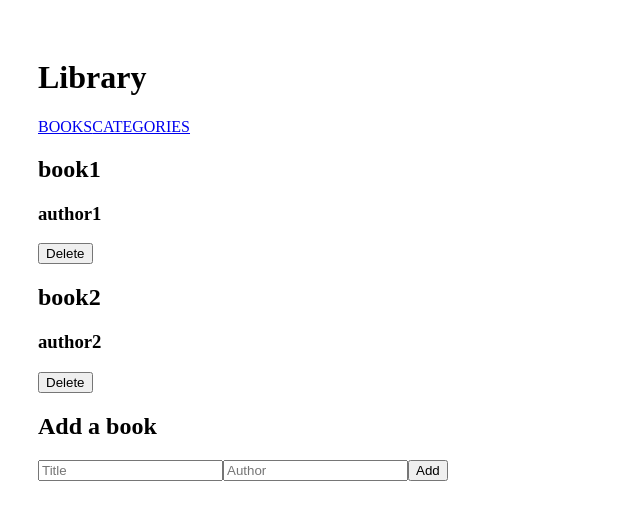
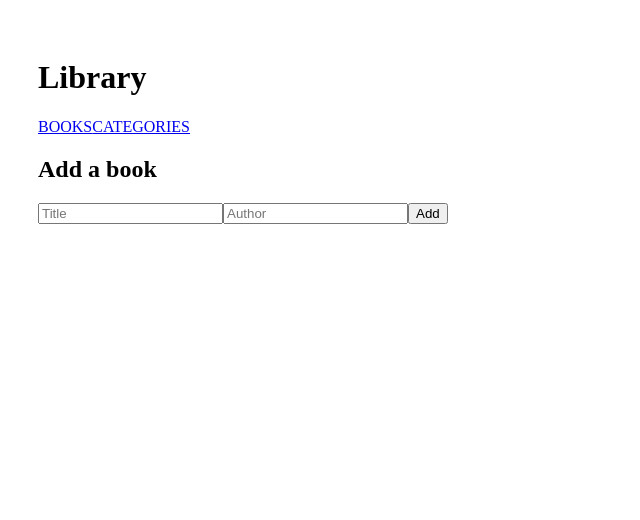
Before and after one commit to markotuya0/Bookstore-React-Redux, a React (Create React App) app: page / in a window 1280 px wide. Shown: the top 520 px of the page, without its empty margins (0-640 px from the left). Built offline with nearby package versions, Linux system fonts and the light colour scheme.

Commit message:
fixed linters

```diff
--- a/src/App.js
+++ b/src/App.js
@@ -1,20 +1,20 @@
-import {
-  Routes,
-  Route,
-} from 'react-router-dom';
+import { Routes, Route } from 'react-router-dom';
 import './App.css';
+import { useSelector } from 'react-redux';
 import Library from './components/Library';
 import Categories from './components/Categories';
 import Header from './components/Header';
 
 function App() {
+  const state = useSelector((state) => state);
+
   return (
     <>
       <Header />
       <main>
         <Routes>
-          <Route path="/" element={<Library />} />
-          <Route path="/categories" element={<Categories />} />
+          <Route path="/" element={<Library bookList={state.books} />} />
+          <Route path="/categories" element={<Categories categories={state.categories} />} />
         </Routes>
       </main>
     </>
--- a/src/components/AddBook.js
+++ b/src/components/AddBook.js
@@ -1,12 +1,52 @@
-import React from 'react';
+import React, { useState } from 'react';
+import { useDispatch, useSelector } from 'react-redux';
+import { add } from '../redux/books/books';
 
-const AddBook = () => (
-  <form>
-    <h2>Add a book</h2>
-    <input type="text" placeholder="Title" name="title" />
-    <input type="text" placeholder="Author" name="author" />
-    <button type="submit">Add</button>
-  </form>
-);
+const AddBook = () => {
+  const bookList = useSelector((state) => state);
+  const dispatch = useDispatch();
+  const [state, setState] = useState({
+    title: '',
+    author: '',
+  });
 
+  const read = (e) => {
+    const input = e.target;
+    setState({
+      ...state,
+      [input.name]: input.value,
+    });
+  };
+
+  const submit = (e) => {
+    e.preventDefault();
+
+    if (state.title && state.author) {
+      // Calculate the maximum id number in booklist
+      let maxID = 0;
+      for (let i = 0; i < bookList.books.length; i += 1) {
+        if (bookList.books[i].id > maxID) {
+          maxID = bookList.books[i].id;
+        }
+      }
+
+      dispatch(
+        add({
+          id: maxID + 1,
+          title: state.title,
+          author: state.author,
+        }),
+      );
+    }
+  };
+
+  return (
+    <form onSubmit={submit}>
+      <h2>Add a book</h2>
+      <input type="text" placeholder="Title" name="title" value={state.title} onChange={read} />
+      <input type="text" placeholder="Author" name="author" value={state.author} onChange={read} />
+      <button type="submit">Add</button>
+    </form>
+  );
+};
 export default AddBook;
--- a/src/components/Book.js
+++ b/src/components/Book.js
@@ -1,13 +1,27 @@
+/* eslint-disable react/prop-types */
 import React from 'react';
+import { useDispatch } from 'react-redux';
 import PropTypes from 'prop-types';
+import { remove } from '../redux/books/books';
 
-const Book = ({ title, author }) => (
-  <div>
-    <h2>{title}</h2>
-    <h3>{author}</h3>
-    <button type="button">Delete</button>
-  </div>
-);
+const Book = ({ title, author, id }) => {
+  const dispatch = useDispatch();
+
+  const deleteBook = (e) => {
+    e.preventDefault();
+    dispatch(remove(id));
+  };
+
+  return (
+    <div>
+      <h2>{title}</h2>
+      <h3>{author}</h3>
+      id:
+      {id}
+      <button type="button" onClick={deleteBook} value={id}>Delete</button>
+    </div>
+  );
+};
 
 Book.propTypes = {
   title: PropTypes.string.isRequired,
--- a/src/components/Categories.js
+++ b/src/components/Categories.js
@@ -1,3 +1,31 @@
-const Categories = () => <button type="button">Check status</button>;
+import React from 'react';
+import { useDispatch } from 'react-redux';
+import PropTypes from 'prop-types';
+import { check } from '../redux/categories/categories';
+
+const Categories = ({ categories }) => {
+  const dispatch = useDispatch();
+
+  const showStatus = () => {
+    dispatch(check());
+  };
+  return (
+    <>
+      <button type="button" onClick={() => showStatus()}>Check status</button>
+      <br />
+      {categories}
+    </>
+  );
+};
+
+Categories.defaultProps = {
+  categories: [],
+};
+
+Categories.propTypes = {
+  categories: PropTypes.arrayOf(PropTypes.oneOfType(
+    [PropTypes.string],
+  )),
+};
 
 export default Categories;
--- a/src/components/Library.js
+++ b/src/components/Library.js
@@ -1,28 +1,23 @@
+/* eslint-disable react/prop-types */
 import React from 'react';
 import Book from './Book';
 import AddBook from './AddBook';
 
-const Library = () => {
-  const bookList = [{
-    id: 1,
-    title: 'book1',
-    author: 'author1',
-  },
-  {
-    id: 2,
-    title: 'book2',
-    author: 'author2',
-  },
-  ];
+const Library = (props) => {
+  const { bookList } = props;
 
   return (
     <div>
       {bookList.map((book) => (
-        <Book key={book.id} title={book.title} author={book.author} />
+        <Book key={book.id} title={book.title} author={book.author} id={book.id} />
       ))}
       <AddBook />
     </div>
   );
 };
 
+Library.defaultProps = {
+  books: [],
+};
+
 export default Library;
--- a/src/index.js
+++ b/src/index.js
@@ -1,13 +1,17 @@
 import React from 'react';
 import ReactDOM from 'react-dom/client';
-import { BrowserRouter as Routes } from 'react-router-dom';
+import { BrowserRouter as Router } from 'react-router-dom';
+import { Provider } from 'react-redux';
 import App from './App';
+import store from './redux/configureStore';
 
 const root = ReactDOM.createRoot(document.getElementById('root'));
 root.render(
   <React.StrictMode>
-    <Routes>
-      <App />
-    </Routes>
+    <Router>
+      <Provider store={store}>
+        <App />
+      </Provider>
+    </Router>
   </React.StrictMode>,
 );
--- a/src/redux/configureStore.js
+++ b/src/redux/configureStore.js
@@ -1,10 +1,15 @@
-import { configureStore } from 'redux';
+import { configureStore } from '@reduxjs/toolkit';
+import { combineReducers } from 'redux';
 import booksReducer from './books/books';
 import categoriesReducer from './categories/categories';
 
-const rootStore = configureStore({
-  book: booksReducer,
-  catigory: categoriesReducer,
+const rootStore = combineReducers({
+  books: booksReducer,
+  categories: categoriesReducer,
 });
 
-export default rootStore;
+const store = configureStore({
+  reducer: rootStore,
+});
+
+export default store;
```
